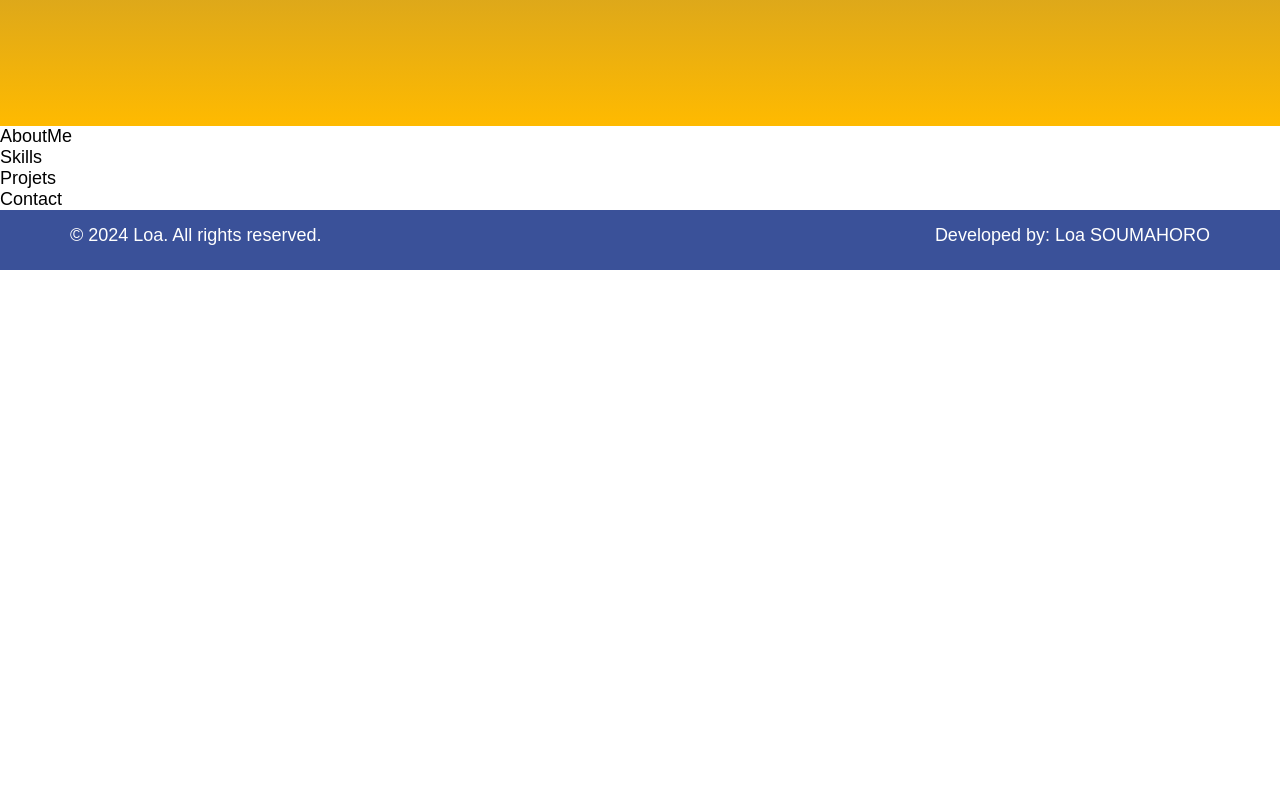
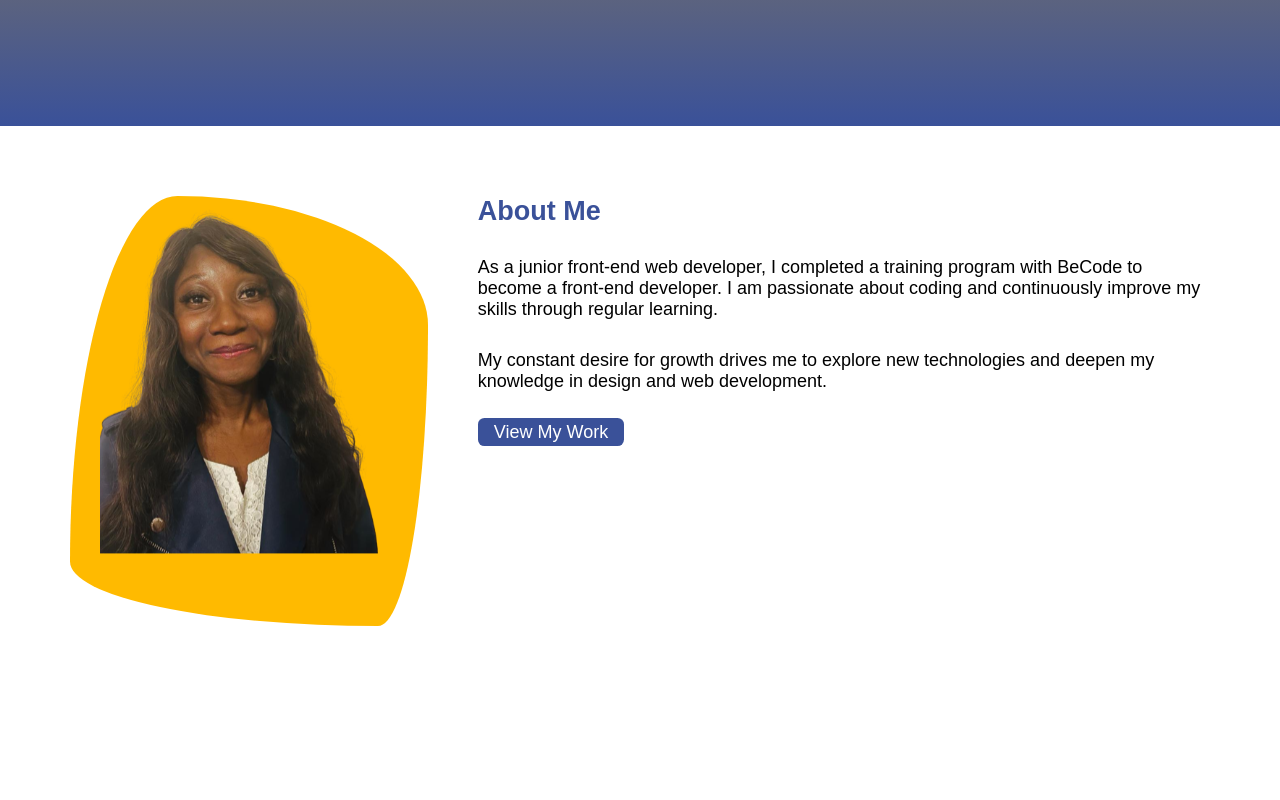
Before and after one commit to LoaGnadjouSoumahoro/portfolio, a React (Vite) app: page / in a window 1280 px wide. Shown: the part 680-1480 px from the top of the page. Before the commit the page ends 950 px from the top, so only its background shows below. Built offline with nearby package versions, Linux system fonts and the light colour scheme; a web font is replaced by a local one.

Commit message:
work in about me and button component

```diff
--- a/src/components/Footer/footer.css
+++ b/src/components/Footer/footer.css
@@ -8,5 +8,6 @@ footer {
   display: flex;
   justify-content: space-between;
   color: var(--cl-white);
+  font-size: var(--fs-12);
   /* align-items: center; */
 }
--- /dev/null
+++ b/src/components/button/button.css
@@ -0,0 +1,19 @@
+.button {
+  background-color: var(--cl-blue);
+  height: 2rem;
+  width: 4rem;
+  padding-inline: 1rem;
+  padding-block: 0.25rem;
+  color: var(--cl-white);
+  /*margin-top: 30px;
+    */
+  border-radius: var(--border-raduis);
+  -webkit-border-radius: var(--border-raduis);
+  -moz-border-radius: var(--border-raduis);
+  -ms-border-radius: var(--border-raduis);
+  -o-border-radius: var(--border-raduis);
+}
+
+.button:hover {
+  background-color: var(--cl-yellow);
+}
--- /dev/null
+++ b/src/components/button/index.jsx
@@ -0,0 +1,12 @@
+import './button.css';
+
+const Button = () => {
+  return (
+    <div>
+      <a href='#projects' className='button'>
+        View My Work
+      </a>
+    </div>
+  );
+};
+export default Button;
--- /dev/null
+++ b/src/components/section/aboutMe/aboutMe.css
@@ -0,0 +1,36 @@
+.aboutMe {
+  height: 100vh;
+  display: flex;
+  gap: 50px;
+  margin-top: 70px;
+}
+
+.aboutMe-img {
+  width: 800px;
+  height: 430px;
+  margin-bottom: 100px;
+  /*position: relative;
+  */
+  background-color: var(--cl-yellow);
+  border-radius: 30% 70% 14% 86% / 85% 30% 70% 15%;
+  -webkit-border-radius: 30% 70% 14% 86% / 85% 30% 70% 15%;
+  -moz-border-radius: 30% 70% 14% 86% / 85% 30% 70% 15%;
+  -ms-border-radius: 30% 70% 14% 86% / 85% 30% 70% 15%;
+  -o-border-radius: 30% 70% 14% 86% / 85% 30% 70% 15%;
+}
+
+.aboutMe-img img {
+  width: 280px;
+  position: relative;
+  bottom: 60px;
+  left: 30px;
+}
+
+.aboutMe-text h2 {
+  color: var(--cl-blue);
+  margin-bottom: 30px;
+}
+
+.aboutMe-text p {
+  margin-bottom: 30px;
+}
--- a/src/components/section/aboutMe/index.jsx
+++ b/src/components/section/aboutMe/index.jsx
@@ -1,4 +1,29 @@
+import Container from '../../layout/container/Container';
+import loa from '../../../media/svg/foto loa.svg';
+import './aboutMe.css';
+import Button from '../../button';
+
 const AboutMe = () => {
-  return <div id='aboutMe'>AboutMe</div>;
+  return (
+    <Container>
+      <div className='aboutMe' id='aboutMe'>
+        <div className='aboutMe-img'>
+          <img src={loa} alt='Photo Loa' />
+        </div>
+        <div className='aboutMe-text'>
+          <h2>About Me</h2>
+          <p>
+            As a junior front-end web developer, I completed a training program with BeCode to become a front-end
+            developer. I am passionate about coding and continuously improve my skills through regular learning.
+          </p>
+          <p>
+            My constant desire for growth drives me to explore new technologies and deepen my knowledge in design and
+            web development.
+          </p>
+          <Button />
+        </div>
+      </div>
+    </Container>
+  );
 };
 export default AboutMe;
--- a/src/components/section/hero/hero.css
+++ b/src/components/section/hero/hero.css
@@ -1,5 +1,5 @@
 .hero-container {
-  background: linear-gradient(var(--cl-blue), var(--cl-yellow));
+  background: linear-gradient(var(--cl-yellow), var(--cl-blue));
   margin-top: 18px;
   height: calc(100vh - 50px);
 }
@@ -25,18 +25,18 @@
   padding-bottom: 30px;
 }
 
-.hero-content_button {
+/* .hero-content_button {
   background-color: var(--cl-blue);
   height: 2rem;
   width: 4rem;
   padding-inline: 1rem;
   padding-block: 0.25rem;
-  color: var(--cl-white);
-  /*margin-top: 30px;
+  color: var(--cl-white); */
+/*margin-top: 30px;
   */
-  border-radius: var(--border-raduis);
+/* border-radius: var(--border-raduis);
   -webkit-border-radius: var(--border-raduis);
   -moz-border-radius: var(--border-raduis);
   -ms-border-radius: var(--border-raduis);
   -o-border-radius: var(--border-raduis);
-}
+} */
--- a/src/components/section/hero/index.jsx
+++ b/src/components/section/hero/index.jsx
@@ -1,4 +1,5 @@
 import img from '../../../media/svg/hero img.svg';
+import Button from '../../button';
 import Container from '../../layout/container/Container';
 import './hero.css';
 
@@ -17,9 +18,7 @@ const Hero = () => {
               led me to explore Figma, where I've developed design knowledge to complement my front-end development
               skills.
             </p>
-            <a href='#projects' className='hero-content_button'>
-              View My Work
-            </a>
+            <Button />
           </div>
           <div className='hero-content_img'>
             <img src={img} alt='' />
--- a/src/pages/Home/index.jsx
+++ b/src/pages/Home/index.jsx
@@ -3,9 +3,9 @@
 import './home.css';
 import Hero from '../../components/section/hero';
 import AboutMe from '../../components/section/aboutMe';
-import Skills from '../../components/section/skills';
-import Projets from '../../components/section/projets';
-import Contact from '../../components/section/contact';
+// import Skills from '../../components/section/skills';
+// import Projets from '../../components/section/projets';
+// import Contact from '../../components/section/contact';
 
 const Home = () => {
   //   const projets = [
@@ -29,9 +29,9 @@ const Home = () => {
     <div>
       <Hero />
       <AboutMe />
-      <Skills />
+      {/* <Skills />
       <Projets />
-      <Contact />
+      <Contact /> */}
     </div>
   );
 };
```
Also changed, not shown: src/media/foto/foto-loa.jpg (added), src/media/svg/foto loa.svg (added).
